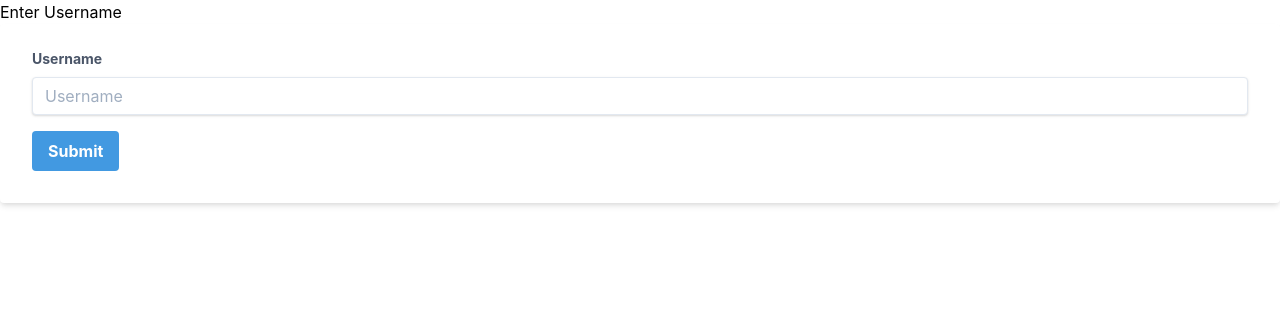
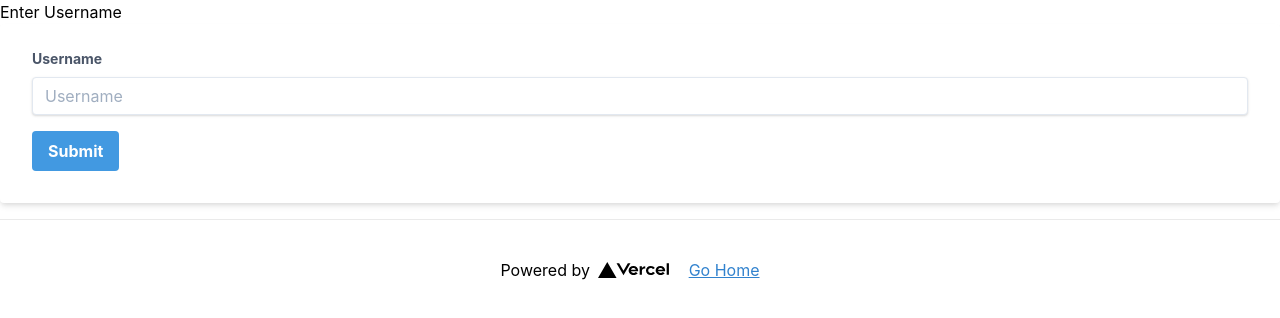
Before and after one commit to dshomoye/lastfmredux, a Next.js app: page /stats in a window 1280 px wide. Shown: the top 318 px of the page. Built offline with nearby package versions, Linux system fonts and the light colour scheme.

Commit message:
more pretty

```diff
--- /dev/null
+++ b/components/Footer.js
@@ -0,0 +1,19 @@
+import Link from 'next/link'
+import React from 'react'
+import styles from '../styles/Home.module.css'
+
+const Footer = () => (      <footer className={styles.footer}>
+  <a
+    href="https://vercel.com?utm_source=create-next-app&utm_medium=default-template&utm_campaign=create-next-app"
+    target="_blank"
+    rel="noopener noreferrer"
+  >
+    Powered by{' '}
+    <img src="/vercel.svg" alt="Vercel Logo" className={styles.logo} />
+  </a>
+  <Link href="/">
+    <a className="m-5 text-blue-600 underline">Go Home</a>
+  </Link>
+</footer>)
+
+export default Footer
--- a/pages/admin/metadata.js
+++ b/pages/admin/metadata.js
@@ -1,5 +1,6 @@
 import Head from "next/head";
 import { useEffect, useState } from "react";
+import Footer from "../../components/Footer";
 import { getUntaggedArtistIds, updateArtistsMetadata } from "../../utils";
 
 const btnClass =
@@ -87,6 +88,7 @@ export default function Metadata() {
           </div>
         </div>
       </main>
+      <Footer />
     </div>
   );
 }
--- a/pages/index.js
+++ b/pages/index.js
@@ -1,4 +1,5 @@
 import Head from 'next/head'
+import Footer from '../components/Footer'
 import styles from '../styles/Home.module.css'
 
 export default function Home() {
@@ -26,17 +27,7 @@ export default function Home() {
           </a>
         </div>
       </main>
-
-      <footer className={styles.footer}>
-        <a
-          href="https://vercel.com?utm_source=create-next-app&utm_medium=default-template&utm_campaign=create-next-app"
-          target="_blank"
-          rel="noopener noreferrer"
-        >
-          Powered by{' '}
-          <img src="/vercel.svg" alt="Vercel Logo" className={styles.logo} />
-        </a>
-      </footer>
+      <Footer />
     </div>
   )
 }
--- a/pages/stats.js
+++ b/pages/stats.js
@@ -3,6 +3,7 @@ import { useRouter } from "next/router";
 
 import Bubble from "../components/Bubble";
 import Calendar from "../components/Calendar";
+import Footer from "../components/Footer";
 import GenreStarBurst from "../components/GenreStarBurst";
 import TopSongsChart from "../components/TopSongsChart";
 
@@ -54,6 +55,7 @@ const Stats = () => {
             className="bg-blue-500 hover:bg-blue-700 text-white font-bold py-2 px-4 rounded focus:outline-none focus:shadow-outline"
           />
         </form>
+        <Footer />
       </div>
     );
   }
@@ -69,7 +71,7 @@ const Stats = () => {
           <h1 className="text-2xl text-center">
             Listening Statistics for {username}
           </h1>
-          <div className="flex flex-wrap">
+          <div className="flex flex-wrap mb-16">
             <VizContainer>
               <h3>Top 10 songs</h3>
               <TopSongsChart username={username} />
@@ -87,6 +89,7 @@ const Stats = () => {
               <GenreStarBurst username={username} />
             </VizContainer>
           </div>
+        <Footer/>
         </main>
       </div>
     );
--- a/pages/update.js
+++ b/pages/update.js
@@ -1,9 +1,13 @@
 import { useState } from "react";
 import Head from "next/head";
+import Link from 'next/link'
+import classsnames from "classnames";
+
+
 import styles from "../styles/Home.module.css";
 import updateStyle from "../styles/update.module.css";
 import { saveScrobbles } from "../utils";
-import classsnames from "classnames";
+import Footer from "../components/Footer";
 
 const Update = () => {
   const [username, setUsername] = useState("");
@@ -73,6 +77,9 @@ const Update = () => {
     body = (
       <div>
         <p>Scrobbles for {username} updated.</p>
+        <Link href={`/stats?username=${username}`}>
+          <a className="py-5 text-lg text-blue-700">View Stats and Viz</a>
+        </Link>
       </div>
     );
   }
@@ -86,6 +93,7 @@ const Update = () => {
       <main className={styles.main}>
         {body}
       </main>
+      <Footer />
     </div>
   );
 };
```
